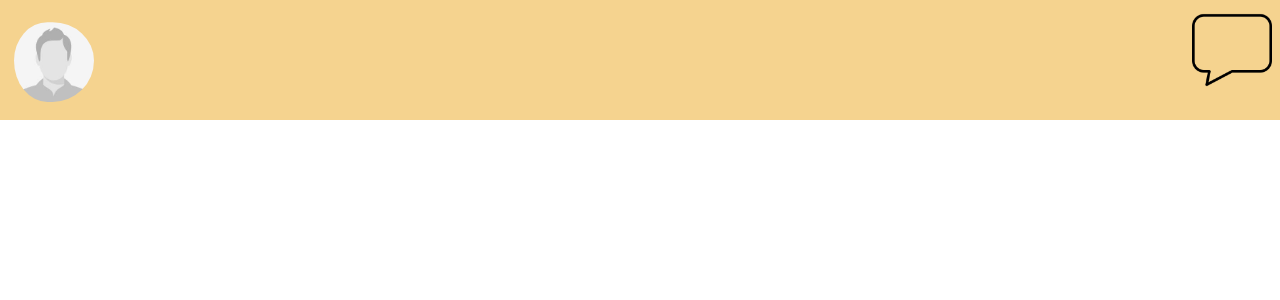
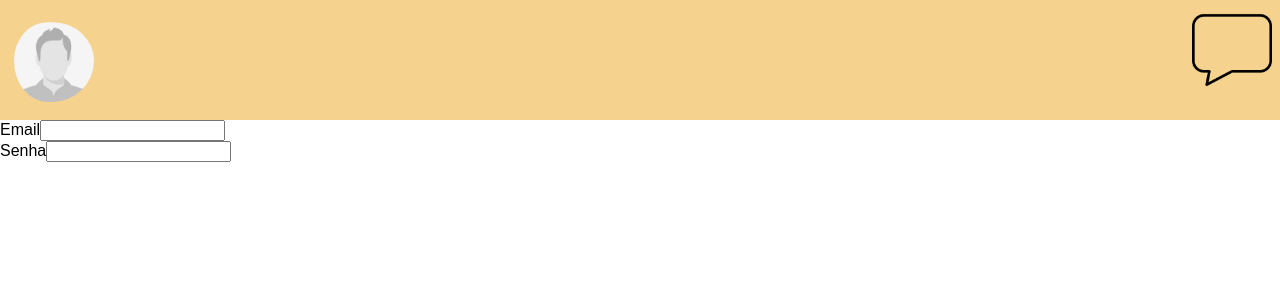
Before and after one commit to dsm-cefet-rj/trabalho2021-1-grupo-8, a React (Create React App) app in the folder frontend/: page /cadastro in a window 1280 px wide. Shown: the top 300 px of the page. Built offline with nearby package versions, Linux system fonts and the light colour scheme; a web font is replaced by a local one.

Commit message:
pagina de cadastro criada

```diff
--- a/frontend/src/App.js
+++ b/frontend/src/App.js
@@ -4,6 +4,7 @@ import Perfil from "./perfil";
 import ListaDeImoveis from "./components/Imoveis/ListaDeImoveis";
 import Chat from "./components/Chat/chat";
 import descImovel from "./descImovel";
+import cadastro from "./cadastro";
 
 
 function App() {
@@ -13,6 +14,7 @@ function App() {
       <Route path="/perfil" component={Perfil}/>
       <Route path="/imoveis" component={ListaDeImoveis}/>
       <Route path="/descImovel" component={descImovel}/>
+      <Route path="/cadastro" component={cadastro}/>
     </div>
   );
 }
--- /dev/null
+++ b/frontend/src/cadastro.js
@@ -0,0 +1,14 @@
+// import "./imoveis.css";
+
+export default function cadastro() {
+    return (
+       <form>
+        <label>Email</label>
+        <input/>
+
+        <br></br>
+        <label>Senha</label>
+        <input/>
+      </form>
+    );
+  }
```
